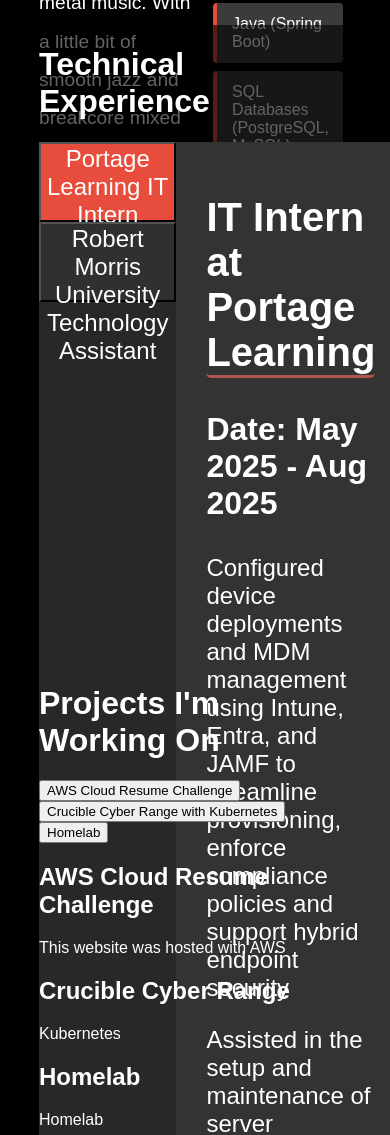
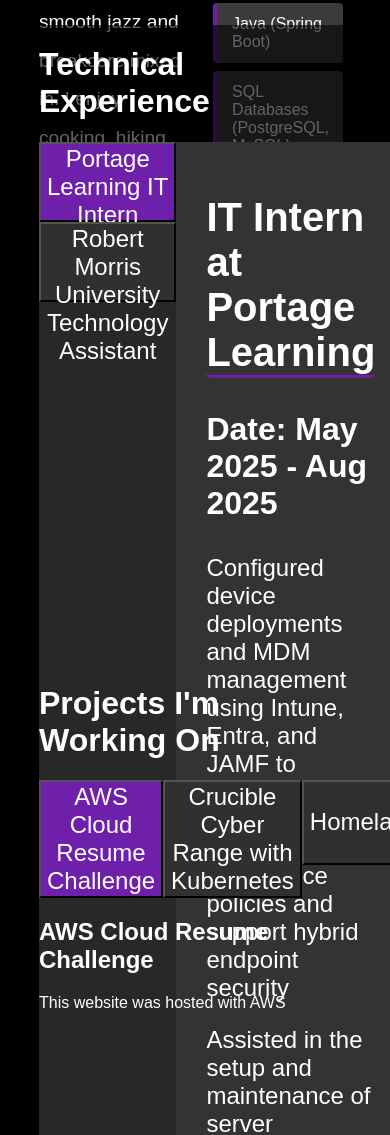
Before and after one commit to Max-Barnes/AWS-Cloud-Resume, a plain HTML site: page index.html in a window 390 px wide. Shown: the part 1500-2635 px from the top of the page. Drawn offline with Linux system fonts and the light colour scheme.

Commit message:
sections done, projects need descriptions. Mobile view also needs work

```diff
--- a/index.html
+++ b/index.html
@@ -31,6 +31,9 @@
             them down into manageable pieces.
           </p>
           <p>Outside of tech I love rock and metal music. With a little bit of smooth jazz and breakcore mixed in. I enjoy cooking, hiking, working out and eating healthy.</p>
+          <div>
+            <p>Currently Listening to:</p>
+          </div>
           <div>
             <a
               id="download-button"
@@ -170,19 +173,19 @@
         <h1>Projects I'm Working On</h1>
         <div class="project-box">
           <div class="project-buttons">
-            <button class="project-button active">AWS Cloud Resume Challenge</button>
-            <button class="project-button">Crucible Cyber Range with Kubernetes</button>
-            <button class="project-button">Homelab</button>
+            <button class="project-button active" data-category="aws">AWS Cloud Resume Challenge</button>
+            <button class="project-button" data-category="crucible">Crucible Cyber Range with Kubernetes</button>
+            <button class="project-button" data-category="homelab">Homelab</button>
           </div>
-          <div class="project-category active">
+          <div class="project-category active" id="aws">
             <h2>AWS Cloud Resume Challenge</h2>
             <p>This website was hosted with AWS</p>
           </div>
-          <div class="project-category">
+          <div class="project-category" id="crucible">
             <h2>Crucible Cyber Range</h2>
             <p>Kubernetes</p>
           </div>
-          <div class="project-category">
+          <div class="project-category" id="homelab">
             <h2>Homelab</h2>
             <p>Homelab</p>
           </div>
--- a/script.js
+++ b/script.js
@@ -4,6 +4,9 @@
 
 const experienceButtons = document.querySelectorAll(".experience-button");
 const experienceCategories = document.querySelectorAll(".experience-category");
+
+const projectButtons = document.querySelectorAll(".project-button");
+const projectCategories = document.querySelectorAll(".project-category");
 
 // Add click event listeners to category buttons
 categoryButtons.forEach((button) => {
@@ -24,14 +27,26 @@
   button.addEventListener("click", () => {
     const categoryName = button.dataset.category;
 
-    // Remove active class from all buttons and categories
     experienceButtons.forEach((btn) => btn.classList.remove("active"));
     experienceCategories.forEach((category) =>
       category.classList.remove("active")
     );
 
-    // Add active class to clicked button and corresponding category
     button.classList.add("active");
     document.getElementById(categoryName).classList.add("active");
   });
 });
+
+projectButtons.forEach((button) => {
+  button.addEventListener("click", () => {
+    const categoryName = button.dataset.category;
+
+    projectButtons.forEach((btn) => btn.classList.remove("active"));
+    projectCategories.forEach((category) =>
+      category.classList.remove("active")
+    );
+
+    button.classList.add("active");
+    document.getElementById(categoryName).classList.add("active");
+  });
+});
--- a/styles.css
+++ b/styles.css
@@ -7,6 +7,9 @@
     color:#fff;
     font-family: Arial, Helvetica, sans-serif;
     margin-bottom: -10%;
+    --background-color: #000000;
+    --accent: #6f20Ab;
+/* grape: #6f20Ab */
 }
 .navbar {
     background-color: #000000b0;
@@ -147,7 +150,7 @@
     background-color:#333333
 }
 .experience-category h2 {
-    border-bottom: #b0564c 3px solid;
+    border-bottom: var(--accent) 3px solid;
     border-radius: 5px;
     font-size: 2.5rem;
 }
@@ -163,7 +166,7 @@
     color:#fff;
 }
 .experience-button.active {
-    background-color:#e74c3c;
+    background-color:var(--accent);
     color: #fff;
 }
 .section-portfolio {
@@ -201,6 +204,37 @@
     margin: 5%;
 }
 
+.project-category {
+    display: none;
+    animation: fadeIn 2s;
+}
+.project-category.active {
+    display:block;
+}
+.project-box {
+
+}
+.project-buttons {
+    display: flex;
+    justify-content: space-around;
+}
+.project-button {
+    width: 100%;
+    height: 100%;
+    min-height: 10vh;
+    background-color: #303030;
+    color:#fff;
+    font-size: 1.5rem;
+}
+.project-button.active {
+    background-color:var(--accent);
+
+}
+.project-button:hover {
+    cursor:pointer;
+    background-color: var(--accent);
+
+}
 .category-buttons {
             display: flex;
             justify-content: center;
@@ -225,7 +259,7 @@
         }
 
         .category-btn.active {
-            background: #e74c3c;
+            background: var(--accent);
         }
 
         .skill-category {
@@ -254,13 +288,13 @@
             background: #3b3b3b;
             margin-bottom: 8px;
             padding: 12px 15px;
-            border-left: 4px solid #e74c3c;
+            border-left: 4px solid var(--accent);
             border-radius: 4px;
             transition: all 0.3s ease;
         }
 
         .skills-list li:hover {
-            background: #b0564c;
+            background: var(--accent);
             transform: translateX(5px);
         }
 
```
